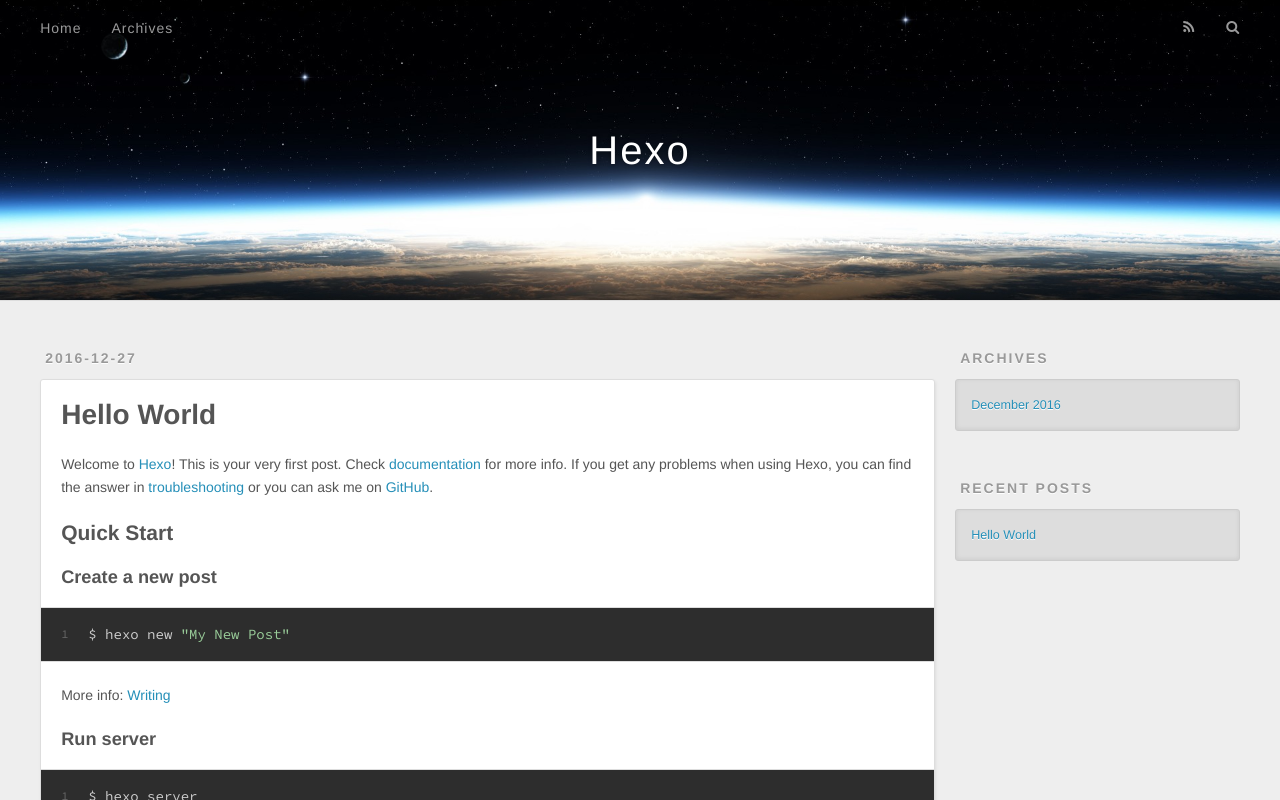
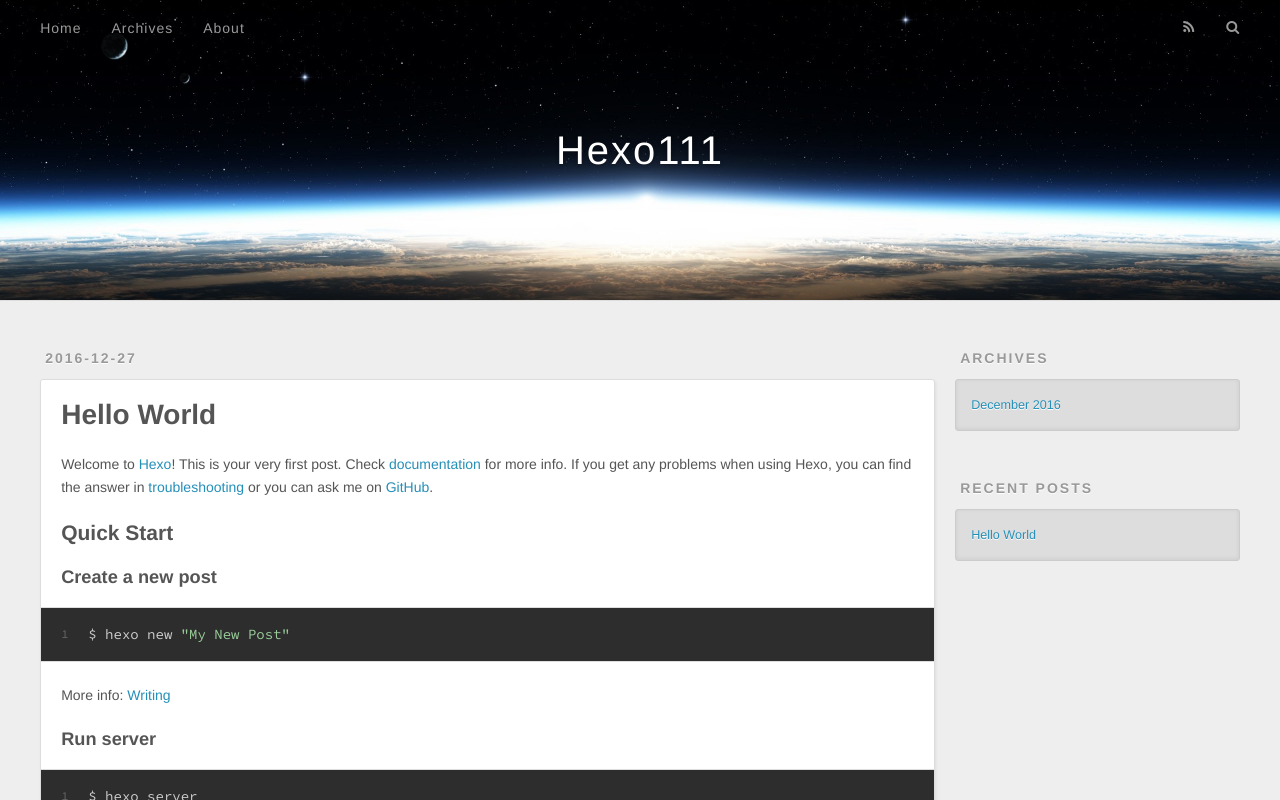
Before and after one commit to 37156123/37156123.github.io, a plain HTML site: page index.html in a window 1280 px wide. Shown: the top 800 px of the page. Drawn offline with nearby package versions, Linux system fonts and the light colour scheme.

Commit message:
Site updated: 2016-12-28 17:32:01

```diff
--- a/index.html
+++ b/index.html
@@ -3,16 +3,16 @@
 <head>
   <meta charset="utf-8">
 
-  <title>Hexo</title>
+  <title>Hexo111</title>
   <meta name="viewport" content="width=device-width, initial-scale=1, maximum-scale=1">
   <meta property="og:type" content="website">
-<meta property="og:title" content="Hexo">
+<meta property="og:title" content="Hexo111">
 <meta property="og:url" content="http://yoursite.com/index.html">
-<meta property="og:site_name" content="Hexo">
+<meta property="og:site_name" content="Hexo111">
 <meta name="twitter:card" content="summary">
-<meta name="twitter:title" content="Hexo">
+<meta name="twitter:title" content="Hexo111">
 
-    <link rel="alternate" href="/atom.xml" title="Hexo" type="application/atom+xml">
+    <link rel="alternate" href="/atom.xml" title="Hexo111" type="application/atom+xml">
 
 
     <link rel="icon" href="/favicon.png">
@@ -33,7 +33,7 @@
   <div id="header-outer" class="outer">
     <div id="header-title" class="inner">
       <h1 id="logo-wrap">
-        <a href="/" id="logo">Hexo</a>
+        <a href="/" id="logo">Hexo111</a>
       </h1>
 
     </div>
@@ -44,6 +44,8 @@
           <a class="main-nav-link" href="/">Home</a>
 
           <a class="main-nav-link" href="/archives">Archives</a>
+
+          <a class="main-nav-link" href="/关于">About</a>
 
       </nav>
       <nav id="sub-nav">
@@ -96,7 +98,7 @@
 
     </div>
     <footer class="article-footer">
-      <a data-url="http://yoursite.com/2016/12/27/hello-world/" data-id="cix77yaru0000hkugqo4tujvp" class="article-share-link">Share</a>
+      <a data-url="http://yoursite.com/2016/12/27/hello-world/" data-id="cix8qss7i00003kugs514g0sh" class="article-share-link">Share</a>
 
 
     </footer>
@@ -163,6 +165,8 @@
 
     <a href="/archives" class="mobile-nav-link">Archives</a>
 
+    <a href="/关于" class="mobile-nav-link">About</a>
+
 </nav>
 
 
```
Also changed, not shown: 2016/12/27/hello-world/index.html (+9 -5 lines), archives/2016/12/index.html (+10 -6 lines), archives/2016/index.html (+10 -6 lines), archives/index.html (+10 -6 lines).
